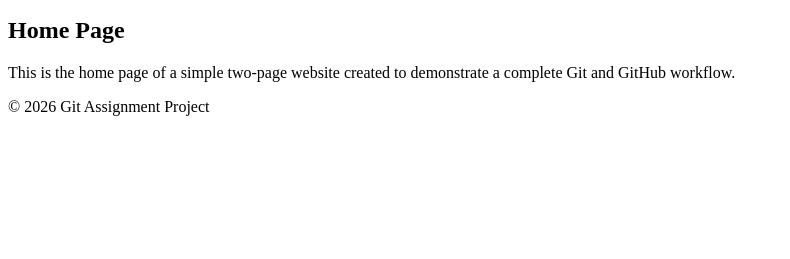
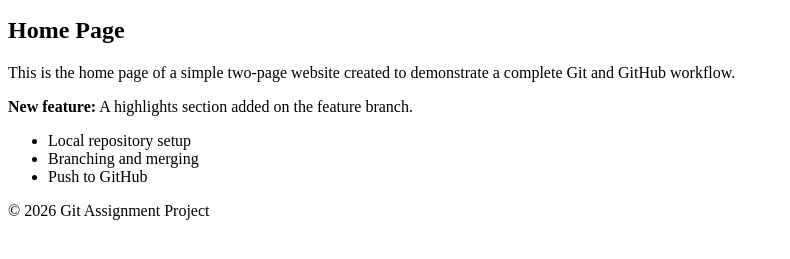
Before and after one commit to 47AVNISH/Assignment, a plain HTML site: page index.html in a window 1280 px wide. Shown: the part 101-360 px from the top of the page, without its empty margins (0-790 px from the left). Drawn offline with Linux system fonts and the light colour scheme.

Commit message:
Add highlights section to home page (feature branch)

```diff
--- a/index.html
+++ b/index.html
@@ -17,6 +17,13 @@
         <h2>Home Page</h2>
         <p>This is the home page of a simple two-page website created to
         demonstrate a complete Git and GitHub workflow.</p>
+        <p><strong>New feature:</strong> A highlights section added on the
+        feature branch.</p>
+        <ul>
+            <li>Local repository setup</li>
+            <li>Branching and merging</li>
+            <li>Push to GitHub</li>
+        </ul>
     </main>
     <footer>
         <p>&copy; 2026 Git Assignment Project</p>
```
